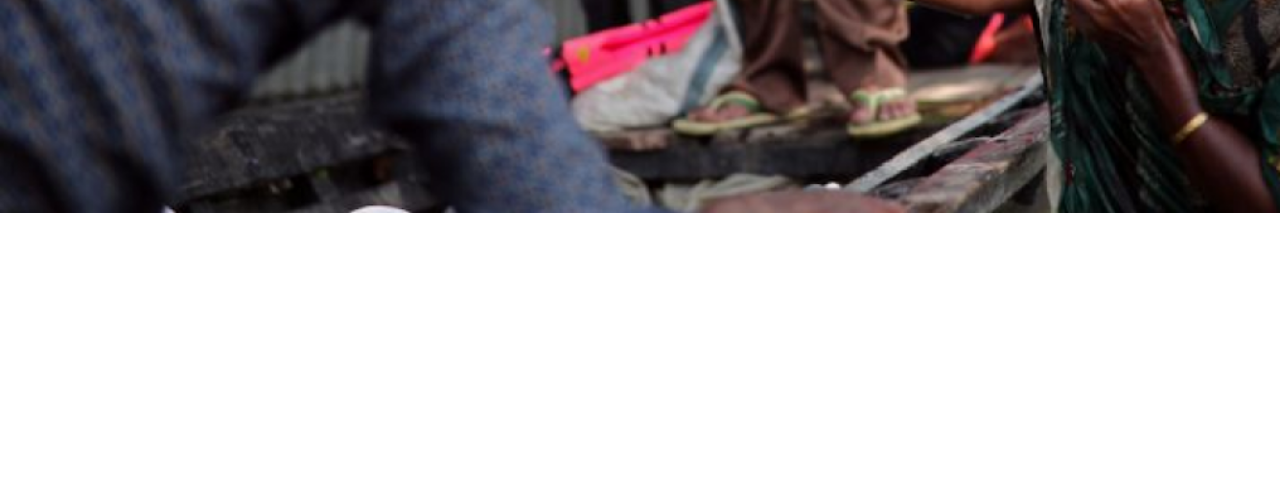
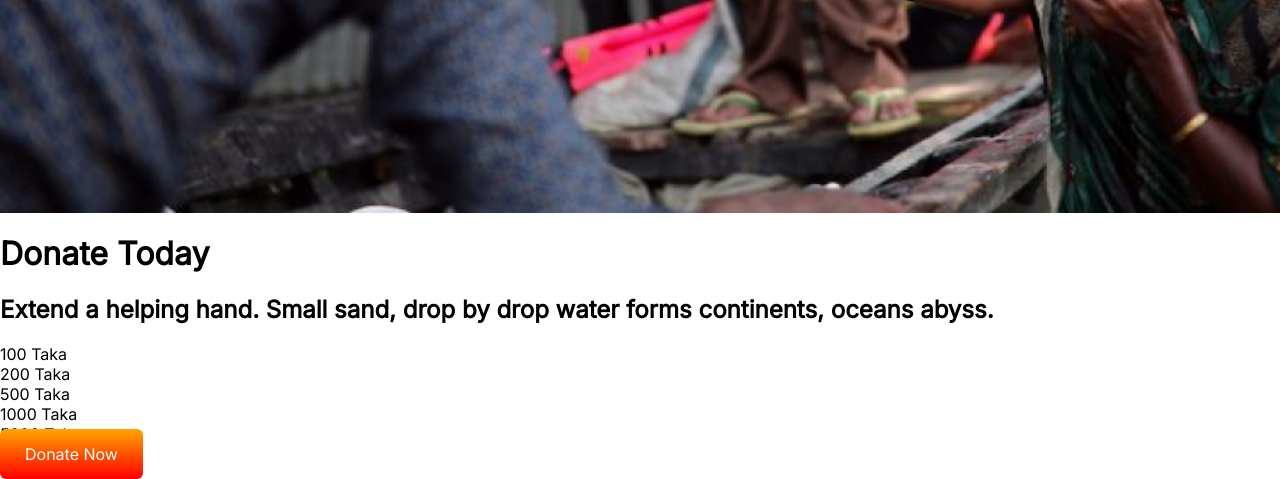
Before and after one commit to jobaydulcse/Support-Humanity, a plain HTML site: page index.html in a window 1280 px wide. Shown: the part 587-1066 px from the top of the page. Before the commit the page ends 800 px from the top, so only its background shows below. Drawn offline with Linux system fonts and the light colour scheme.

Commit message:
2nd pages

```diff
--- a/index.html
+++ b/index.html
@@ -28,7 +28,20 @@
 
     </div>
 
+    <div>
+        <h1> Donate Today</h1>
+        <h2>Extend a helping hand. Small sand, drop by drop water forms continents, oceans abyss.</h2>
+        <div>
+            <div>100 Taka</div>
+            <div>200 Taka</div>
+            <div>500 Taka</div>
+            <div>1000 Taka</div>
+            <div>5000 Taka</div>
+        </div>
 
+
+        <a class="link-button" target="_blank" href="https://wa.me/qr/7GLQTIAYIN4NE1"> Donate Now</a>
+    </div>
 
 
 </body>
--- a/style.css
+++ b/style.css
@@ -9,6 +9,8 @@ body {
     background-size: cover;
     background-repeat: no-repeat;
     height: 100vh;
+    background-color: #000;
+    opacity: 4;
 }
 
 
```
